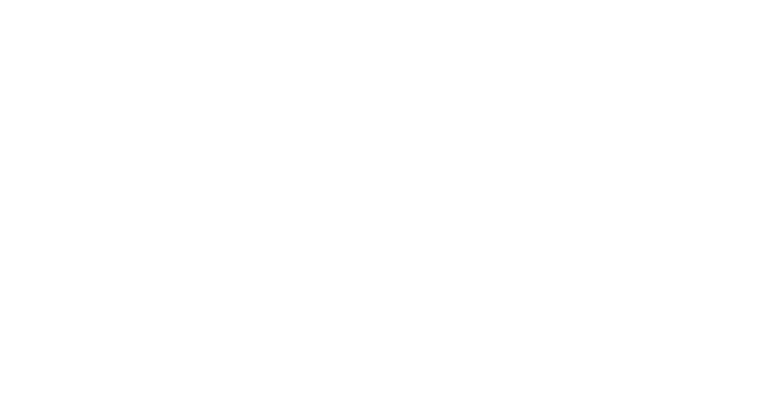
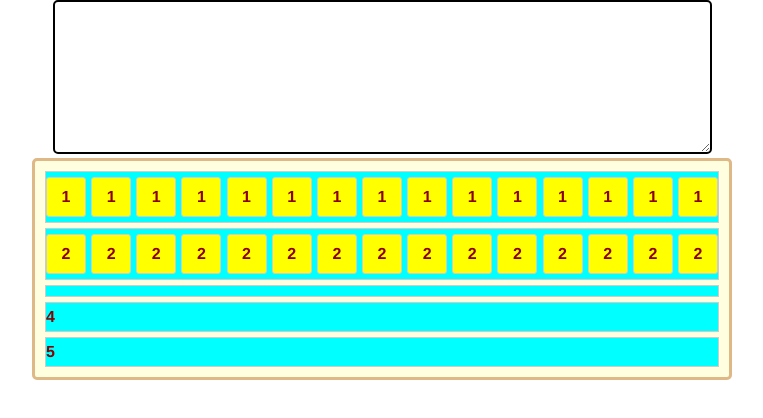
Before and after one commit to Greys73/virtual-keyboard, a website: page index.html in a window 1280 px wide. Shown: the whole page, without its empty margins (258-1021 px from the left). Drawn offline with Linux system fonts and the light colour scheme.

Commit message:
feat: create default HTML and CSS Wed, Apr 26, 2023  4:59:05 PM

```diff
--- /dev/null
+++ b/assets/styles/style.css
@@ -0,0 +1,52 @@
+* {
+  margin: 0;
+  padding: 0;
+  box-sizing: border-box;
+}
+.hidden {
+  display: none
+}
+
+.wrapper {
+  margin: 0 auto;
+  display: flex;
+  flex-direction: column;
+  align-items: center;
+  text-align: center;
+}
+.text-area {
+  border: 2px solid;
+  border-radius: 5px;
+}
+.keyboard {
+  background-color: lightyellow;
+  border: 3px solid burlywood;
+  border-radius: 5px;
+  min-width: 700px;
+  padding: 5px;
+  font-family: Helvetica, Tahoma, sans-serif;
+  font-weight: bold;
+  color: darkred;
+}
+.range {
+  margin: 5px;
+  padding: 5px 0px;
+  border: 1px solid #ccc;
+  background-color: aqua;
+  display: flex;
+  justify-content: space-between;
+}
+.key {
+  width: 40px;
+  height: 40px;
+  display: flex;
+  align-items: center;
+  justify-content: center;
+  border: 1px solid #ccc;
+  border-radius: 3px;
+  background-color: yellow;
+}
+.key:hover {
+  background-color: lightgoldenrodyellow;
+  cursor: pointer;
+}
--- a/index.html
+++ b/index.html
@@ -5,9 +5,55 @@
   <meta http-equiv="X-UA-Compatible" content="IE=edge">
   <meta name="viewport" content="width=device-width, initial-scale=1.0">
   <title>Virtual keyboard</title>
-  <script src="app.js"></script>
+  <script type="module" src="app.js"></script>
+  <link rel="stylesheet" href="./assets/styles/style.css">
 </head>
 <body>
-
+  <main class="wrapper">
+    <section>
+      <textarea name="textArea" class="text-area" cols="80" rows="10"></textarea>
+    </section>
+    <section>
+      <div class="keyboard">
+        <section class="range" id="range1">
+          <div class="key">1</div>
+          <div class="key">1</div>
+          <div class="key">1</div>
+          <div class="key">1</div>
+          <div class="key">1</div>
+          <div class="key">1</div>
+          <div class="key">1</div>
+          <div class="key">1</div>
+          <div class="key">1</div>
+          <div class="key">1</div>
+          <div class="key">1</div>
+          <div class="key">1</div>
+          <div class="key">1</div>
+          <div class="key">1</div>
+          <div class="key">1</div>
+        </section>
+        <section class="range" id="range2">
+          <div class="key">2</div>
+          <div class="key">2</div>
+          <div class="key">2</div>
+          <div class="key">2</div>
+          <div class="key">2</div>
+          <div class="key">2</div>
+          <div class="key">2</div>
+          <div class="key">2</div>
+          <div class="key">2</div>
+          <div class="key">2</div>
+          <div class="key">2</div>
+          <div class="key">2</div>
+          <div class="key">2</div>
+          <div class="key">2</div>
+          <div class="key">2</div>
+        </section>
+        <section class="range" id="range3"></section>
+        <section class="range" id="range4">4</section>
+        <section class="range" id="range5">5</section>
+      </div>
+    </section>
+  </main>
 </body>
 </html>
```
